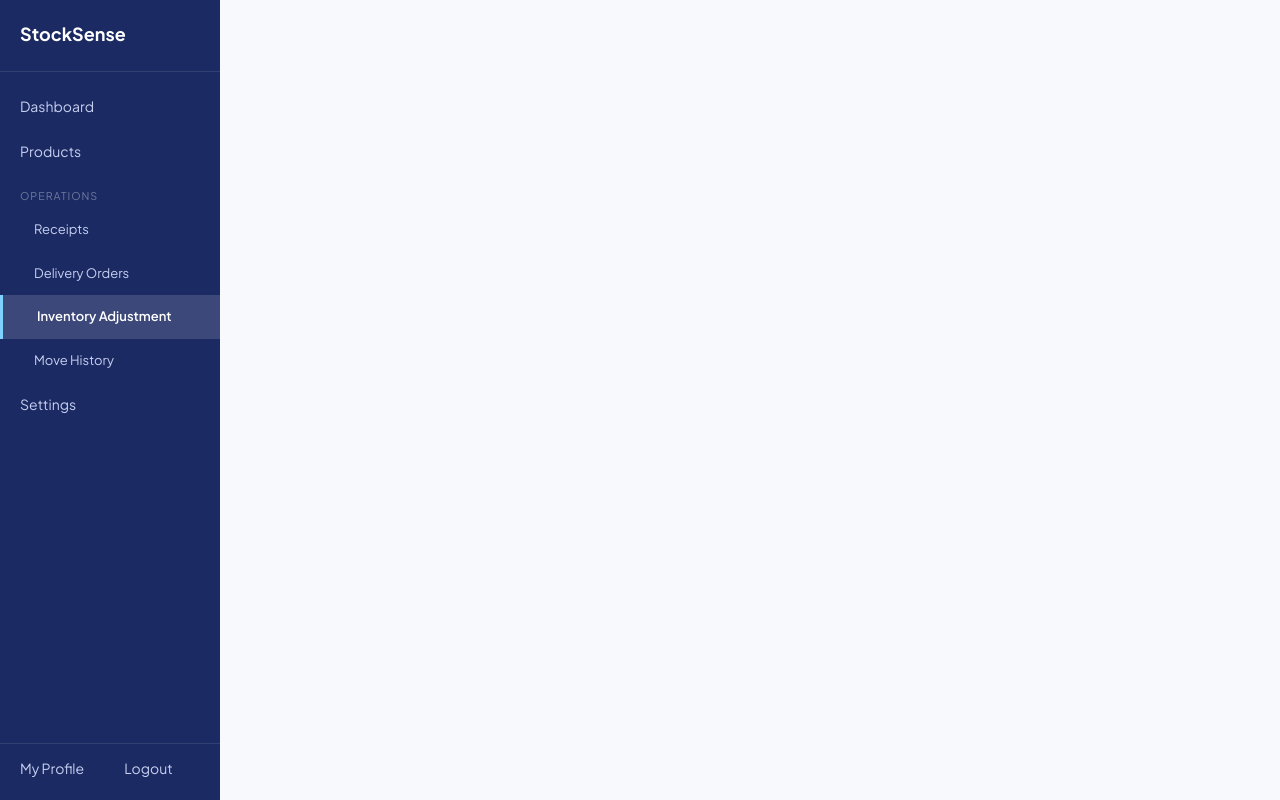
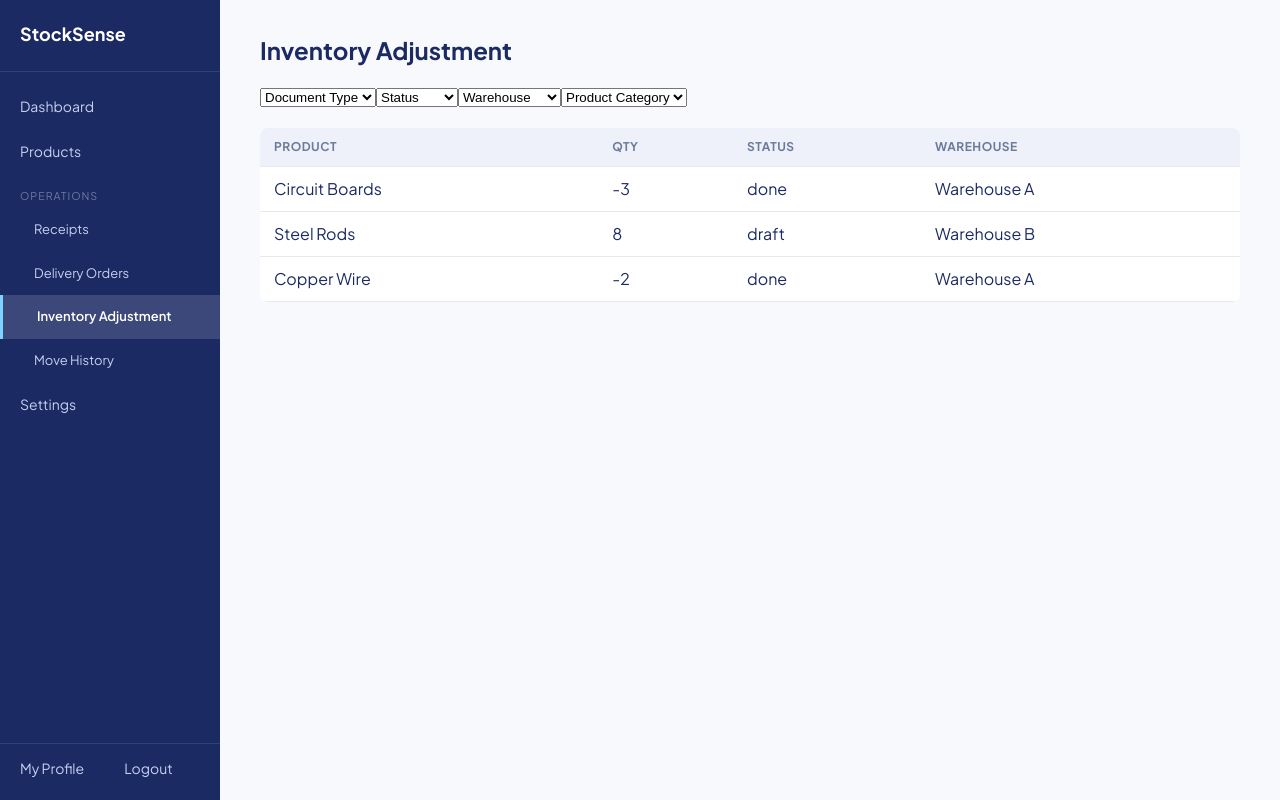
Before and after one commit to VaibhavRawat27/StockSense, a React (Vite) app in the folder frontend/: page /operations/adjustments in a window 1280 px wide. Built offline with nearby package versions, Linux system fonts and the light colour scheme.

Commit message:
feat: add inventory adjustment page

```diff
--- a/frontend/src/App.jsx
+++ b/frontend/src/App.jsx
@@ -4,6 +4,7 @@ import Dashboard from './pages/Dashboard';
 import Receipts from './pages/Receipts';
 import MoveHistory from './pages/MoveHistory';
 import DeliveryOrders from './pages/DeliveryOrders';
+import InventoryAdjustment from './pages/InventoryAdjustment';
 import './App.css';
 
 function App() {
@@ -16,6 +17,7 @@ function App() {
           <Route path="/operations/receipts" element={<Receipts />} />
           <Route path="/operations/move-history" element={<MoveHistory />} />
           <Route path="/operations/delivery" element={<DeliveryOrders />} />
+          <Route path="/operations/adjustments" element={<InventoryAdjustment />} />
         </Routes>
       </main>
     </div>
--- /dev/null
+++ b/frontend/src/pages/InventoryAdjustment.jsx
@@ -0,0 +1,59 @@
+import { useState } from 'react';
+import FilterBar from '../components/FilterBar';
+
+const mockAdjustments = [
+  { id: 1, type: 'adjustments', status: 'done', warehouse: 'Warehouse A', category: 'Electronics', product: 'Circuit Boards', qty: -3 },
+  { id: 2, type: 'adjustments', status: 'draft', warehouse: 'Warehouse B', category: 'Hardware', product: 'Steel Rods', qty: 8 },
+  { id: 3, type: 'adjustments', status: 'done', warehouse: 'Warehouse A', category: 'Hardware', product: 'Copper Wire', qty: -2 },
+];
+
+function InventoryAdjustment() {
+  const [typeFilter, setTypeFilter] = useState('');
+  const [statusFilter, setStatusFilter] = useState('');
+  const [warehouseFilter, setWarehouseFilter] = useState('');
+  const [categoryFilter, setCategoryFilter] = useState('');
+
+  const filteredAdjustments = mockAdjustments.filter((item) => {
+    return (
+      (typeFilter === '' || item.type === typeFilter) &&
+      (statusFilter === '' || item.status === statusFilter) &&
+      (warehouseFilter === '' || item.warehouse === warehouseFilter) &&
+      (categoryFilter === '' || item.category === categoryFilter)
+    );
+  });
+
+  return (
+    <div>
+      <h2>Inventory Adjustment</h2>
+      <FilterBar
+        onTypeChange={setTypeFilter}
+        onStatusChange={setStatusFilter}
+        onWarehouseChange={setWarehouseFilter}
+        onCategoryChange={setCategoryFilter}
+      />
+
+      <table>
+        <thead>
+          <tr>
+            <th>Product</th>
+            <th>Qty</th>
+            <th>Status</th>
+            <th>Warehouse</th>
+          </tr>
+        </thead>
+        <tbody>
+          {filteredAdjustments.map((item) => (
+            <tr key={item.id}>
+              <td>{item.product}</td>
+              <td>{item.qty}</td>
+              <td>{item.status}</td>
+              <td>{item.warehouse}</td>
+            </tr>
+          ))}
+        </tbody>
+      </table>
+    </div>
+  );
+}
+
+export default InventoryAdjustment;
```
